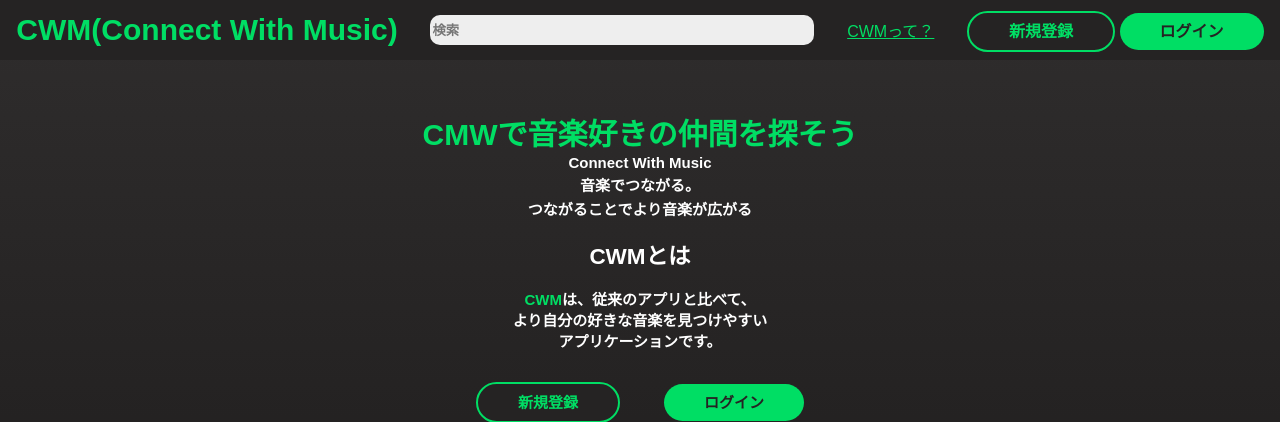
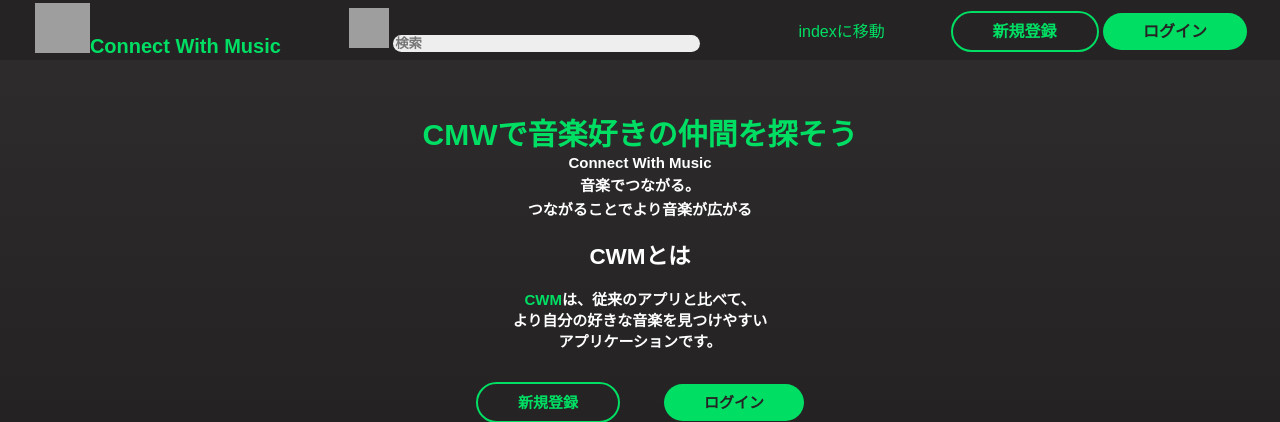
Before and after one commit to pepett/ProgramingContest, a Django app: page / in a window 1280 px wide. Shown: the top 422 px of the page. Run offline with Django 4.2, Linux system fonts and the light colour scheme; style sheets or scripts are compiled from the project's sources; grey boxes are pictures that could not be loaded.

Commit message:
edit base.css index.js and more

```diff
--- a/cwm/cwm/urls.py
+++ b/cwm/cwm/urls.py
@@ -23,12 +23,12 @@ from cwmapp.views import top, login, register, setting, result, index, music, us
 
 urlpatterns = [
     path('admin/', admin.site.urls),
-    path( "", top ),
-    path( "login/", login ),
-    path( "register/", register ),
+    path( "", top ,name="top"),
+    path( "login/", login ,name="login"),
+    path( "register/", register ,name="register"),
     path( "setting/", setting ),
     path( "result/", result ),
-    path( "index/", index ),
+    path( "index/", index ,name="index"),
     path( "music/", music ),
     path( "user/", user ),
     path( "search/", search ),
--- a/cwm/cwmapp/templates/cwm/base.html
+++ b/cwm/cwmapp/templates/cwm/base.html
@@ -5,8 +5,8 @@
     <meta charset="UTF-8">
     <meta http-equiv="X-UA-Compatible" content="IE=edge">
     <meta name="viewport" content="width=device-width, initial-scale=1.0">
-    <link rel="icon" type="image/png" href="{% static 'img/image.png' %}">
-    <link rel="apple-touch-icon" sizes="180x180" href="{% static 'img/image.png' %}">
+    <link rel="icon" type="image/png" href="{% static 'img/tmp/image.png' %}">
+    <link rel="apple-touch-icon" sizes="180x180" href="{% static 'img/tmp/image.png' %}">
     <link rel="stylesheet" href="{% static 'css/base.css' %}">
     <title>
         {% block title %}{% endblock %}
@@ -14,12 +14,17 @@
 </head>
 <body>
     <header>
-        <h1 class="titletext">CWM(Connect With Music)</h1>
-        <input type="search" placeholder="検索"></input>
-        <a href="#" class="greentext">CWMって？</a>
+        <a href="{% url 'top'%}" class="toplogo"><img alt="CWM" src="{% static 'img/tmp/logo.png'%}">Connect With Music</a>
+        <div class="searchBox">
+            <button type="button" id="searchBtn">
+                <img src="{% static 'img/tmp/search.png'%}" alt="searchBtn">
+            </button>
+            <input type="search" placeholder="検索"></input>
+        </div>
+        <a href="{% url 'index'%}" class="greentext">indexに移動</a>
         <div class="userbox">
-            <a href="#!" class="registerBT">新規登録</a>
-            <a href="#!" class="loginBT">ログイン</a>
+            <a href="{% url 'register'%}" class="registerBT">新規登録</a>
+            <a href="{% url 'login'%}" class="loginBT">ログイン</a>
         </div>
     </header>
     {% block content %}{% endblock %}
--- a/cwm/cwmapp/templates/cwm/index.html
+++ b/cwm/cwmapp/templates/cwm/index.html
@@ -51,9 +51,9 @@
         {% endif %}
     </div>
     <script type="text/javascript">
-        var PlayBTtex = "<img src='{% static 'img/tmp/play_green.png' %}'>";
-        var StopBTtex = "<img src='{% static 'img/tmp/stop.png' %}'>";
+        var PlayBTimg = "<img src='{% static 'img/tmp/play_green.png' %}'>";
+        var StopBTimg = "<img src='{% static 'img/tmp/stop.png' %}'>";
     </script>
-    <script src="{% static 'js/ji.js' %}"></script>
+    <script src="{% static 'js/index.js' %}"></script>
 </main>
 {% endblock %}
--- a/cwm/cwmapp/templates/cwm/top.html
+++ b/cwm/cwmapp/templates/cwm/top.html
@@ -22,8 +22,8 @@
             </div>
         </div>
         <div class="userbox">
-            <a href="#!" class="registerBT">新規登録</a>
-            <a href="#!" class="loginBT">ログイン</a>
+            <a href="{% url 'register'%}" class="registerBT">新規登録</a>
+            <a href="{% url 'login'%}" class="loginBT">ログイン</a>
         </div>
     </div>
 </main>
--- a/cwm/static/css/base.css
+++ b/cwm/static/css/base.css
@@ -23,13 +23,6 @@ header {
   display: flex;
   align-items: center;
   justify-content: space-around; }
-  header input {
-    height: 50%;
-    width: 30%;
-    border-radius: 10px;
-    font-weight: bold;
-    border: none;
-    background-color: #eeeeee; }
 
 footer {
   position: fixed;
@@ -43,6 +36,42 @@ footer {
 .titletext {
   margin: 0;
   font-size: 30px; }
+
+a {
+  text-decoration: none;
+  color: #00de64; }
+
+.searchBox {
+  width: 30%; }
+  .searchBox #searchBtn {
+    background: none;
+    width: auto;
+    padding: 0;
+    margin: 0;
+    border: 0;
+    font-size: 0;
+    line-height: 0;
+    overflow: visible;
+    cursor: pointer; }
+    .searchBox #searchBtn img {
+      width: 40px;
+      height: 40px; }
+  .searchBox input {
+    height: 100%;
+    width: 80%;
+    margin: auto 0;
+    border-radius: 10px;
+    font-weight: bold;
+    border: none;
+    background-color: #eeeeee; }
+
+.toplogo {
+  font-size: 20px;
+  margin: auto 2px;
+  font-weight: bold; }
+  .toplogo img {
+    width: 55px;
+    height: 50px; }
 
 .registerBT, .loginBT, .titletext, footer {
   font-weight: bold; }
--- a/cwm/static/scss/base.scss
+++ b/cwm/static/scss/base.scss
@@ -24,14 +24,6 @@ background: #252323;
 display: flex;
 align-items: center;
 justify-content: space-around;
-    input{
-        height: 50%;
-        width: 30%;
-        border-radius: 10px;
-        font-weight: bold;
-        border: none;
-        background-color: #eeeeee;
-    }
 }
 
 footer{
@@ -48,6 +40,47 @@ color: $greenCL;
 .titletext{
     margin: 0;
     font-size: 30px;
+}
+a{
+    text-decoration: none;
+    color: #00de64;
+}
+.searchBox{
+    width: 30%;
+    #searchBtn{
+        background: none;
+        width: auto;
+        padding:0;
+        margin:0;
+        border:0;
+        font-size:0;
+        line-height:0;
+        overflow:visible;
+        cursor:pointer;
+        img{
+            width: 40px;
+            height: 40px;
+        }
+    }
+    input{
+        height: 100%;
+        width: 80%;
+        margin: auto 0;
+        border-radius: 10px;
+        font-weight: bold;
+        border: none;
+        background-color: #eeeeee;
+    }
+}
+
+.toplogo{
+    font-size: 20px;
+    margin: auto 2px;
+    font-weight: bold;
+    img{
+        width: 55px;
+        height: 50px;
+    }
 }
 
 .registerBT,.loginBT,.titletext,footer{
```
Also changed, not shown: cwm/static/js/index.js (+41 -36 lines), 2 other files.
